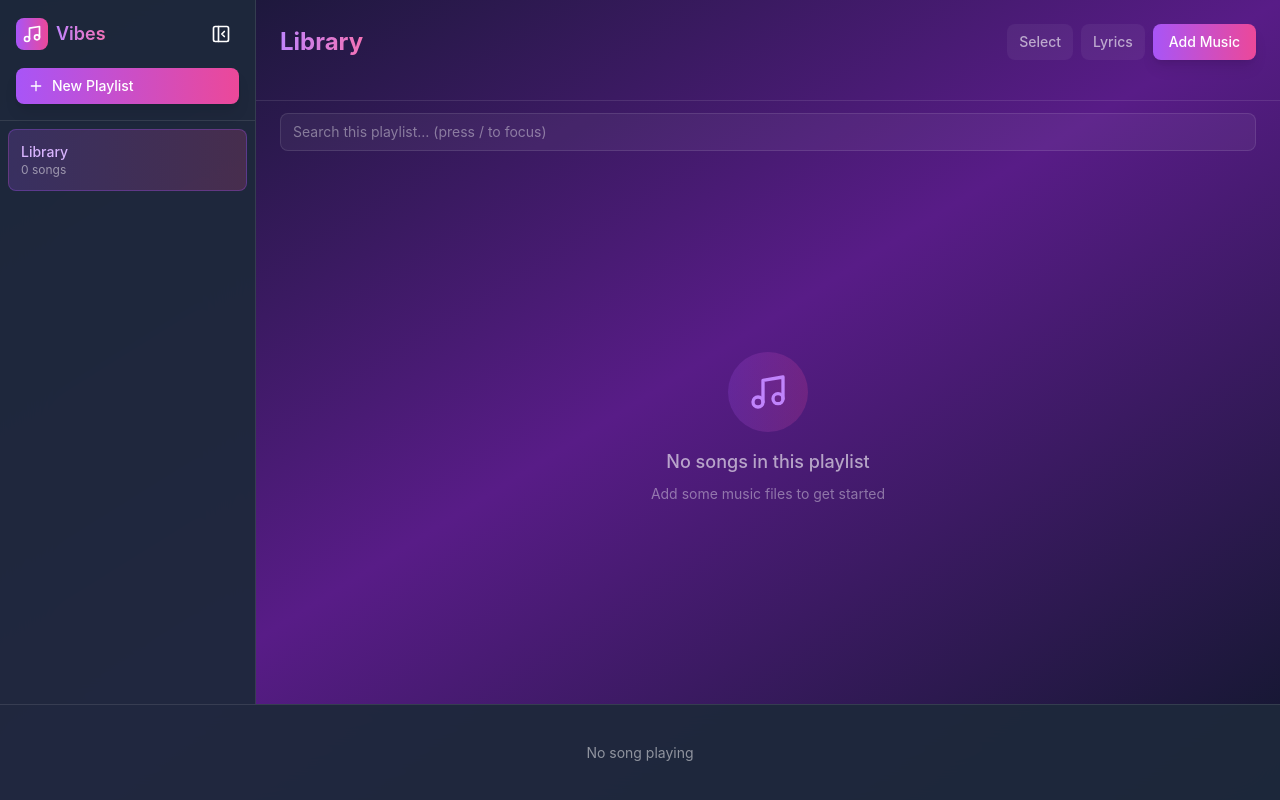
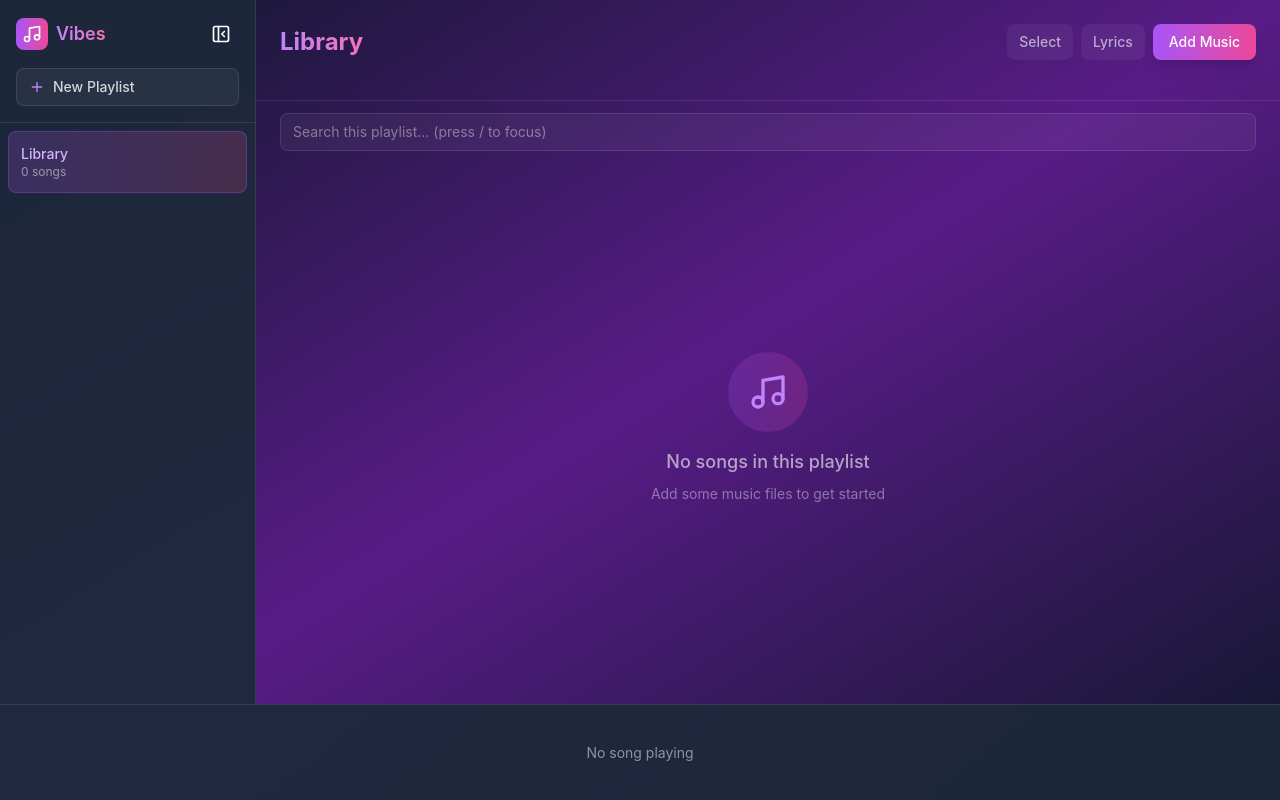
Before and after one commit to atakee72/vibes-music-player, a React (Vite) app: page / in a window 1280 px wide. Built offline with nearby package versions, Linux system fonts and the light colour scheme.

Commit message:
ui: subdue New Playlist button so it doesn't compete with the logo

```diff
--- a/src/components/Sidebar.tsx
+++ b/src/components/Sidebar.tsx
@@ -92,9 +92,9 @@ export function Sidebar({
         </div>
         <button
           onClick={onCreate}
-          className="w-full flex items-center space-x-2 px-3 py-2 bg-gradient-to-r from-purple-500 to-pink-500 hover:from-purple-600 hover:to-pink-600 rounded-lg transition-all duration-200 text-sm font-medium shadow-lg"
+          className="w-full flex items-center space-x-2 px-3 py-2 bg-white/5 hover:bg-white/10 border border-white/10 hover:border-purple-400/40 rounded-lg transition-all duration-200 text-sm font-medium text-white/80"
         >
-          <Plus className="h-4 w-4" />
+          <Plus className="h-4 w-4 text-purple-400" />
           <span>New Playlist</span>
         </button>
       </div>
```
